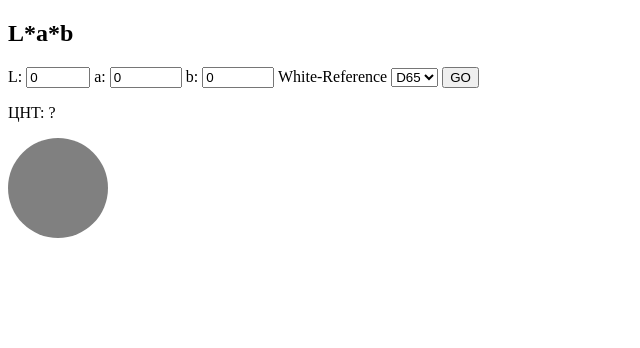
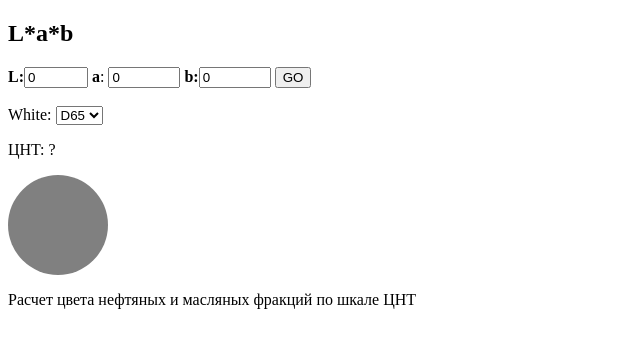
Before and after one commit to vchub/colorimetry, a website: page index.html in a window 1280 px wide. Shown: the whole page, without its empty margins (0-640 px from the left). Drawn offline with Linux system fonts and the light colour scheme.

Commit message:
index.html

```diff
--- a/index.html
+++ b/index.html
@@ -11,21 +11,26 @@
   <h2>L*a*b</h2>
 
   <form id="f1">
-    L: <input value="0" max="100" type="number" name="L" min="0">
-    a: <input value="0" max="128" type="number" name="a" min="-127">
-    b: <input value="0" max="128" type="number" name="b" min="-127">
-    White-Reference
+    <b>L:</b><input value="0" max="100" type="number" name="L" min="0">
+    <b>a</b>: <input value="0" max="128" type="number" name="a" min="-127">
+    <b>b:</b><input value="0" max="128" type="number" name="b" min="-127">
+    <button type="submit">GO</button>
+    <br></br>
+    White:
     <select name="dwhite">
       <option selected value="65">D65</option>
       <option value="50">D50</option>
     </select>
-    <button type="submit">GO</button>
   </form>
 
 
   <p>ЦНT: <span id="gost"> ? </span></p>
 
   <div id="circle"></div>
+
+    <p>
+    Расчет цвета нефтяных и масляных фракций по шкале ЦНТ
+    </p>
 
   <script src="matrix.js" charset="utf-8"></script>
 
--- a/matrix.js
+++ b/matrix.js
@@ -33,7 +33,6 @@ const Lab_to_XYZ = (l, a, b, d_white) => {
   let X = Xn * f_1((l + 16) / 116 + a / 500)
   let Y = Yn * f_1((l + 16) / 116)
   let Z = Zn * f_1((l + 16) / 116 - b / 200)
-    // cl('X,Y,Z: ', X, Y, Z)
   return [X, Y, Z]
 
 }
@@ -84,7 +83,7 @@ const Lab_to_SRGB = (l, a, b, d_white) => {
 const Lab_to_Gost = (l, a, b, d_white = 65) => {
   let lab = [l,a,b,d_white].map(x=> x*1.0)
   let rgb = Lab_to_SRGB.apply(null, lab)
-  cl('rgb', rgb)
+  // cl('rgb', rgb)
   let g = rgb[1] / asum(rgb)
   let c = round_to_half(10.7460 - 25.39 * g)
   return [rgb, c]
@@ -134,14 +133,10 @@ const formHandler = () => {
     const b = form.elements.b.value
     const d_white = form.elements.dwhite.value || 65
 
-    cl(l, a, b, d_white)
-
     const got = Lab_to_Gost(l, a, b, d_white)
     const rgb = got[0]
     const gost = got[1]
-    cl(got)
-    cl(rgb)
-    cl(gost)
+
     const thergb = `rgb(${rgb[0]},${rgb[1]},${rgb[2]})`
     circle.style.background = thergb
     res.innerHTML = gost
```
Also changed, not shown: README.md.
